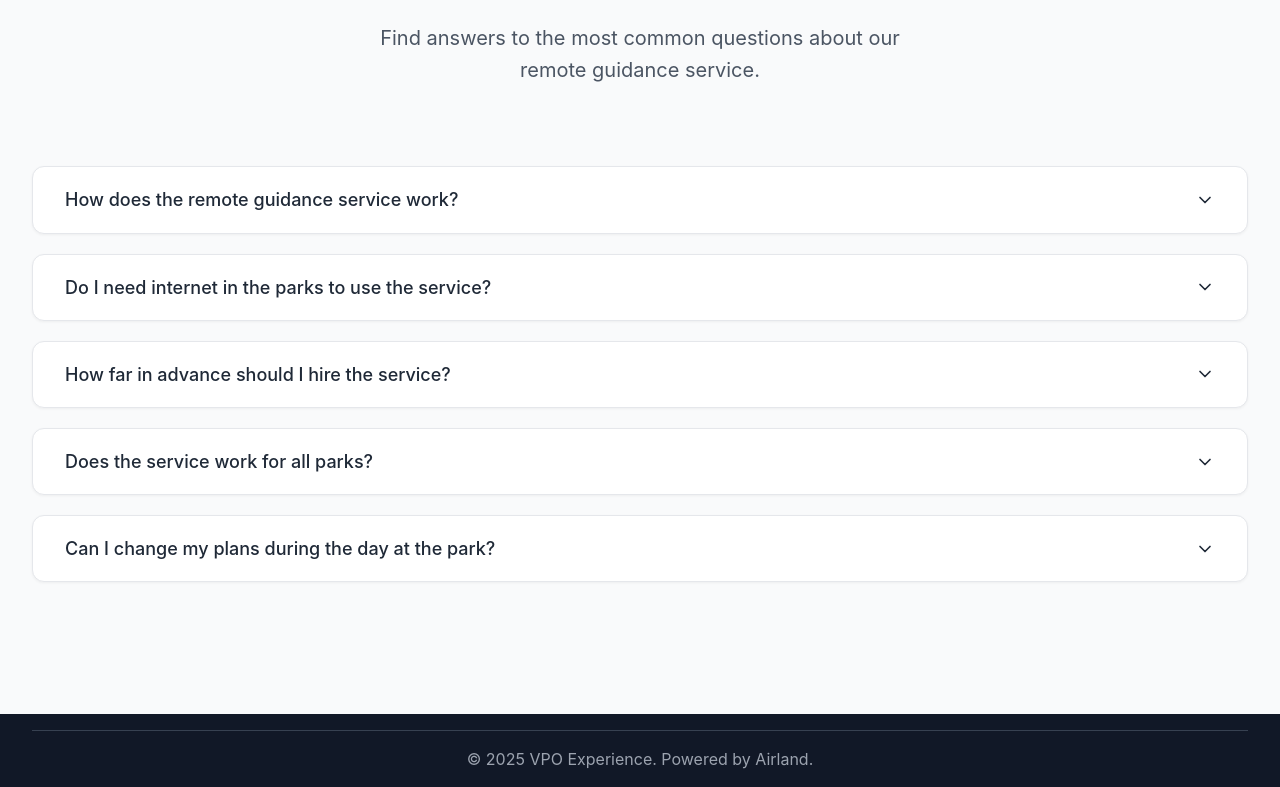
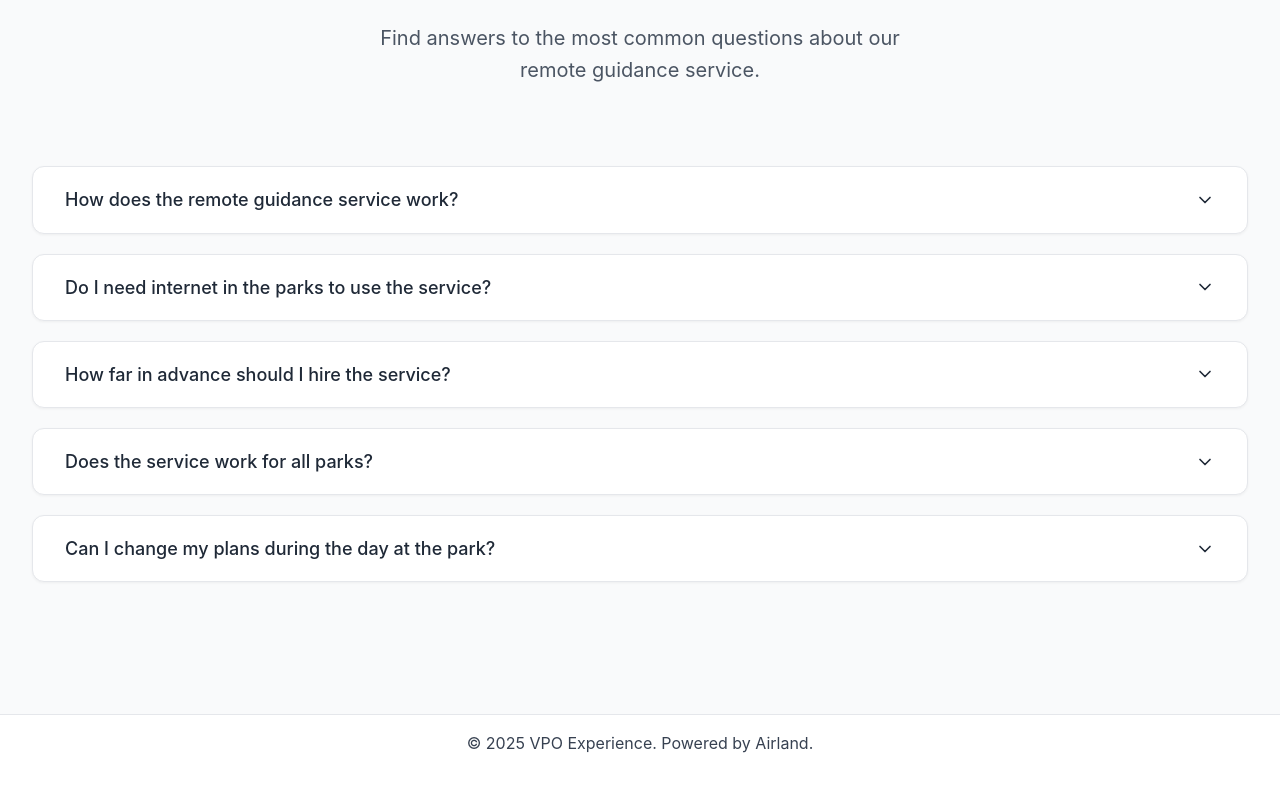
Before and after one commit to Matheusmaf1806/vpoexperience, a website: page public/index.html in a window 1280 px wide. Shown: the part 4519-5306 px from the top of the page. Drawn offline with nearby package versions, Linux system fonts and the light colour scheme; no server answers; a web font is replaced by a local one.

Commit message:
Update styles.css

```diff
--- a/public/css/styles.css
+++ b/public/css/styles.css
@@ -1518,8 +1518,9 @@ body {
 
 /* Footer */
 .footer {
-    background-color: var(--gray-900);
-    color: white;
+    background-color: rgba(255, 255, 255, 0.95);
+    border-top: 1px solid var(--gray-200);
+    color: var(--gray-700);
     padding: 1rem 0 1rem;
 }
 
@@ -1597,10 +1598,7 @@ body {
 }
 
 .footer-bottom {
-    border-top: 1px solid var(--gray-700);
-    padding-top: 1rem;
     text-align: center;
-    color: var(--gray-400);
 }
 
 /* Modal Styles */
```
